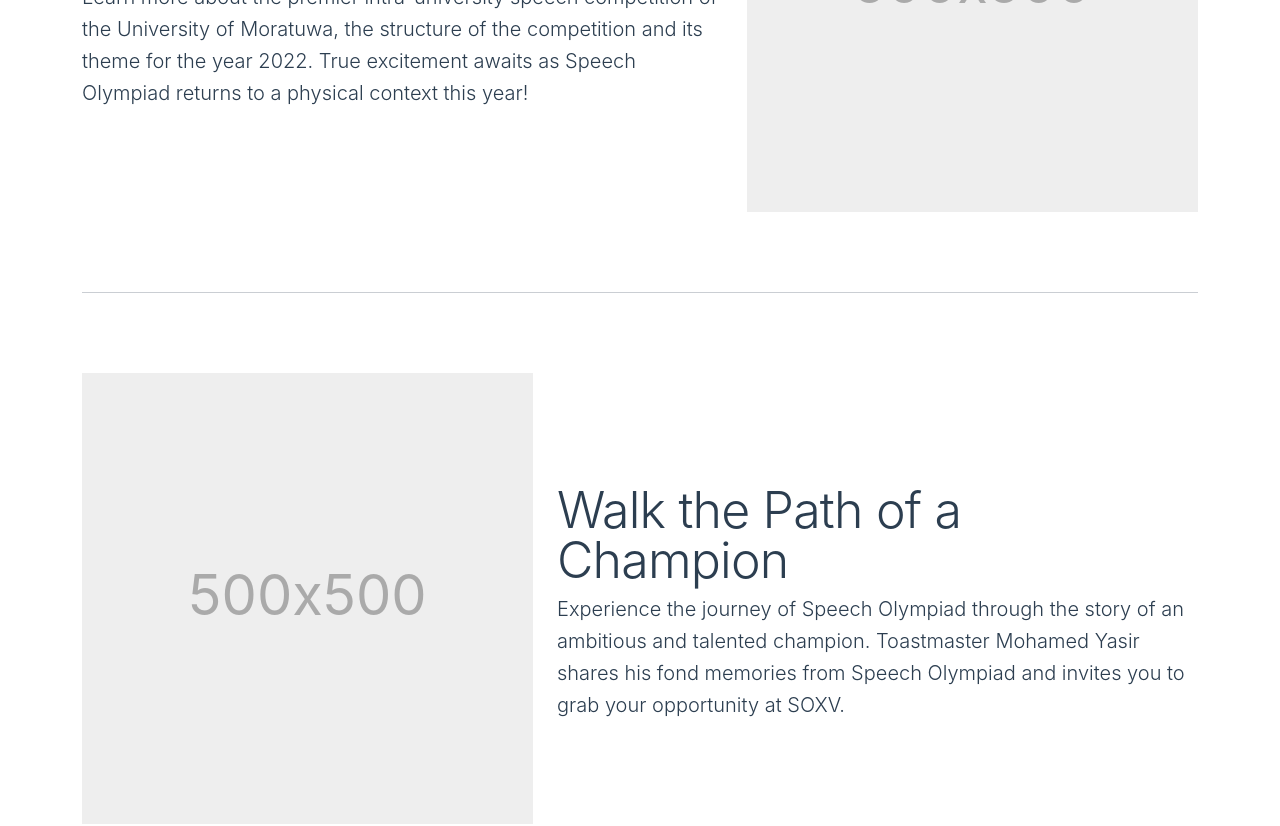
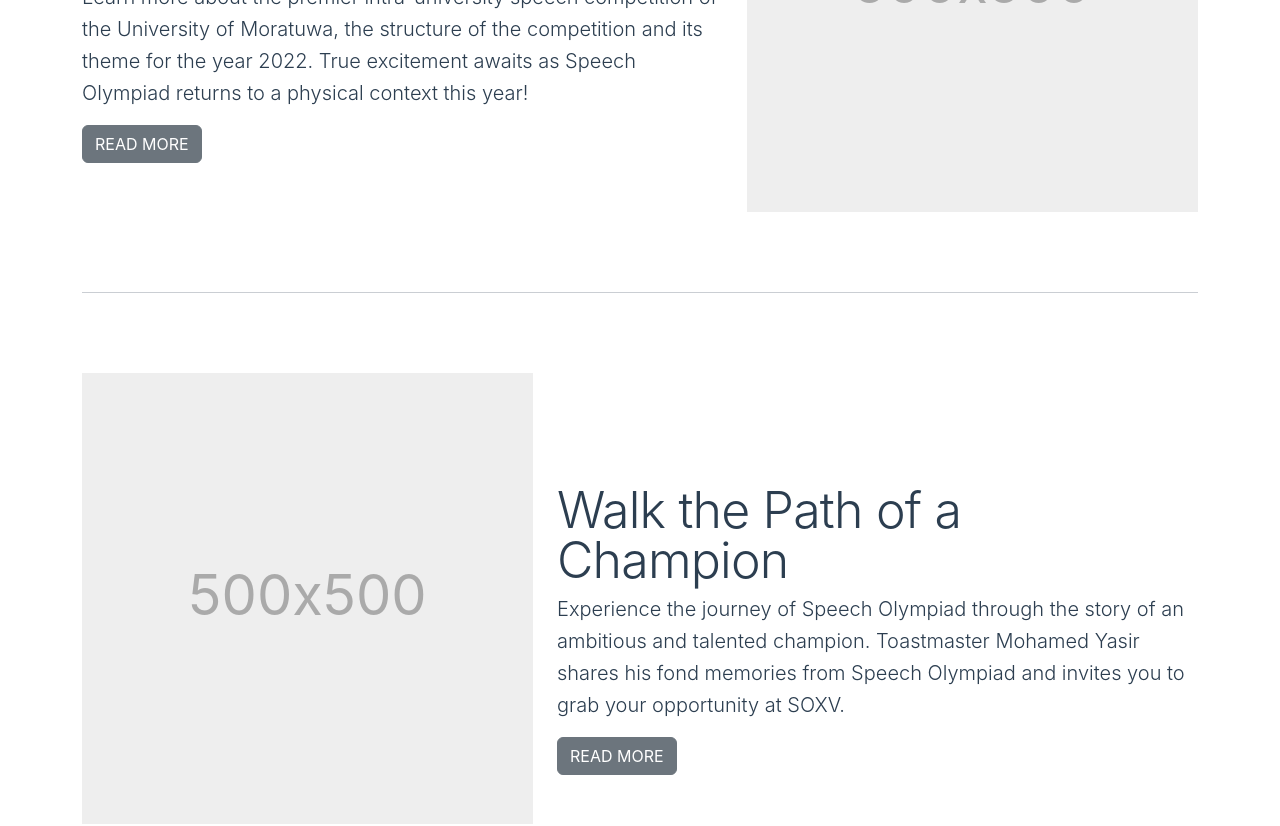
Before and after one commit to SpeechOlympiadXV/speecholympiadxv.github.io, a Vue app: page / in a window 1280 px wide. Shown: the part 900-1726 px from the top of the page. Built offline with nearby package versions, Linux system fonts and the light colour scheme.

Commit message:
read more button

```diff
--- a/src/components/AppFeaturette.vue
+++ b/src/components/AppFeaturette.vue
@@ -2,11 +2,12 @@
   <div class="row featurette">
     <div :class="'col-md-7 ' + getOrder(index, 0)">
       <h2 class="featurette-heading">
-        <a class="nav-link" :href="urlString"
-          >{{ heading }} <span class="text-muted">{{ headingEnd }}</span></a
+        <div class="nav-link"
+          >{{ heading }} <span class="text-muted">{{ headingEnd }}</span></div
         >
       </h2>
       <p class="lead">{{ text }}</p>
+      <div><a class="read-more btn btn-secondary mb-3" :href="urlString">Read more</a></div>
     </div>
     <div :class="'col-md-5 ' + getOrder(index, 1)">
       <svg
@@ -50,9 +51,9 @@ export default {
         (rowIndex % 2 === 0 && colIndex === 0) ||
         (rowIndex % 2 === 1 && colIndex === 1)
       ) {
-        return "order-first";
+        return "order-md-first";
       } else {
-        return "order-last";
+        return "order-md-last";
       }
     },
   },
@@ -66,6 +67,9 @@ export default {
   -webkit-user-select: none;
   -moz-user-select: none;
   user-select: none;
+}
+.read-more{
+  text-transform: uppercase;
 }
 
 @media (min-width: 768px) {
```
